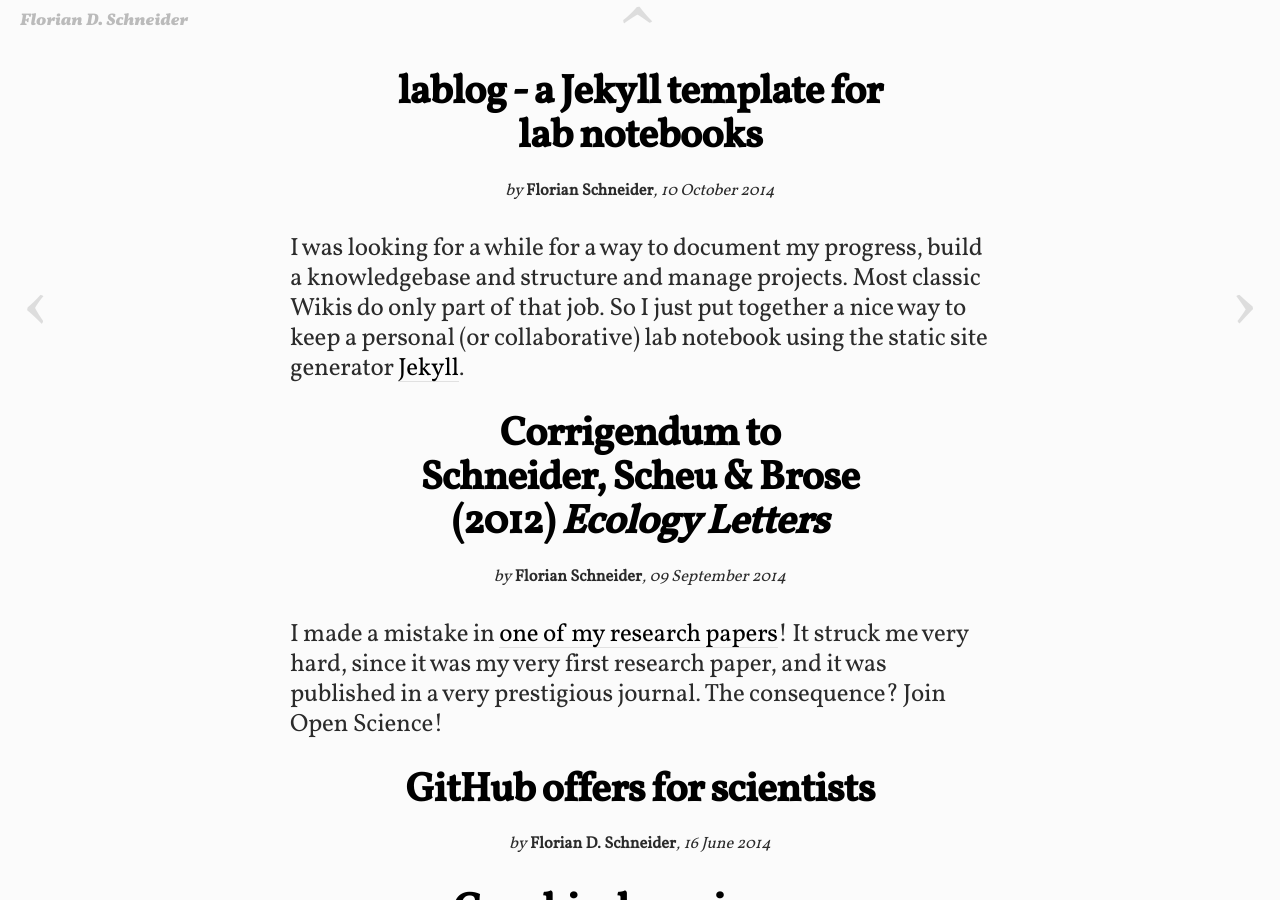
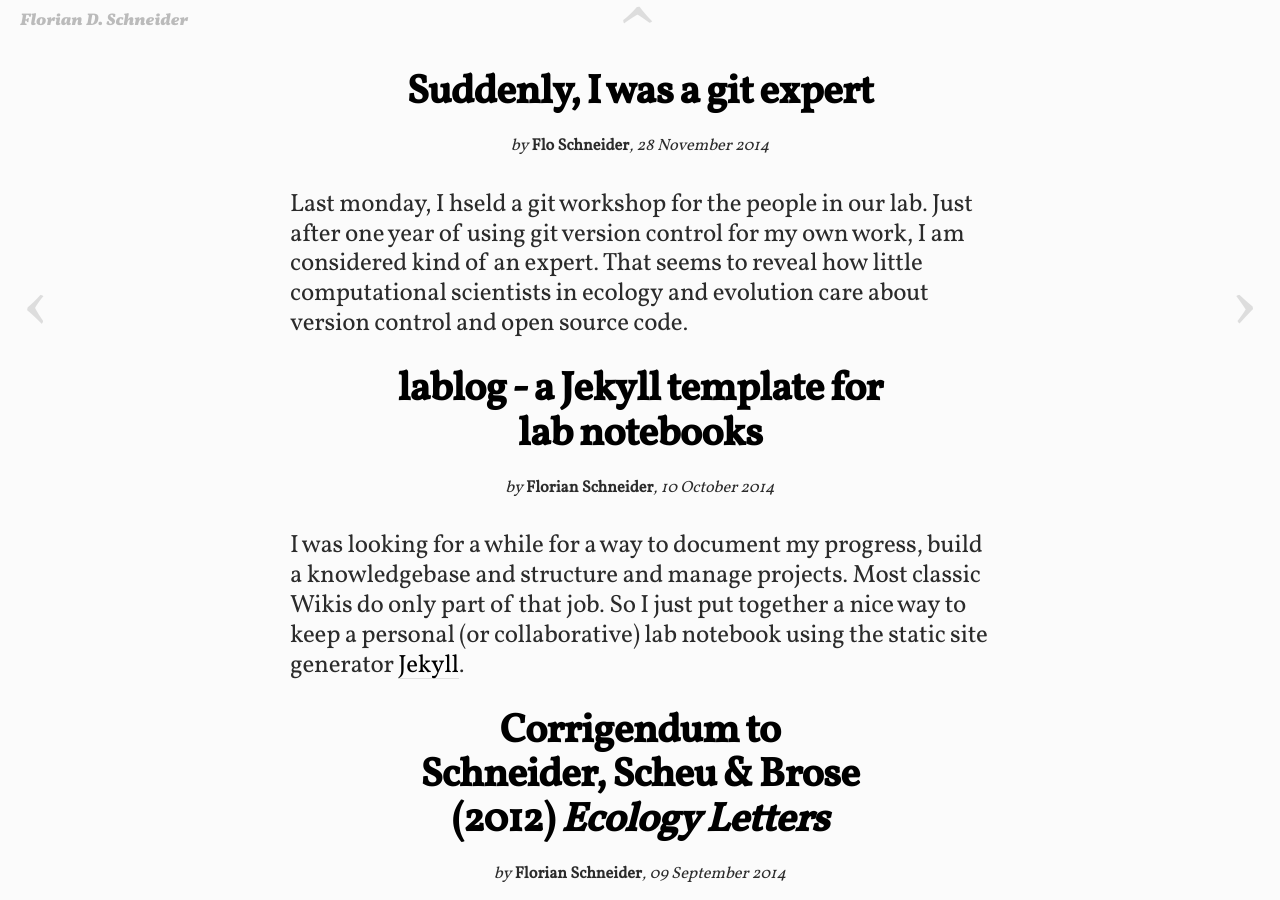
Before and after one commit to fdschneider/oldwebsite, a Jekyll site: the page built from blog.html, in a window 1280 px wide and 900 px high. Built offline with Jekyll 4.4.1, drawn with Linux system fonts in a browser that asks for light colours.

Commit message:
update posts

```diff
--- /dev/null
+++ b/blog/_posts/2014-11-28-suddenlygitexpert.md
@@ -0,0 +1,14 @@
+---
+layout: posts
+title: "Suddenly, I was a git expert"
+categories: computer, practice, science
+author: Flo Schneider
+date: "2014-11-28"
+teaser: "Last monday, I hseld a git workshop for the people in our lab. Just after one year of using git version control for my own work, I am considered kind of an expert. That seems to reveal how little computational scientists in ecology and evolution care about version control and open source code."
+---
+
+It actually was the second time, I was talking about git version control in front of colleagues. Besides I was writing about it [here](https://fdschneider.github.io/blog/2013/version_control/) and in our working group wiki. I am not just another open science guru. It is because I believe in the benefits of version control that I want to share the idea and enable other people to use it.
+
+So, I am sharing the slides here (CC-BY, [original repository on GitHub](https://github.com/cascade-wp6/git_intro/)):
+
+<iframe src="https://cascade-wp6.github.io/git_intro/" style="width: 600px; height: 350px"></iframe>
```
Also changed, not shown: blog/_posts/_2014-09-29-what-is-work.md (+31 -7 lines).
